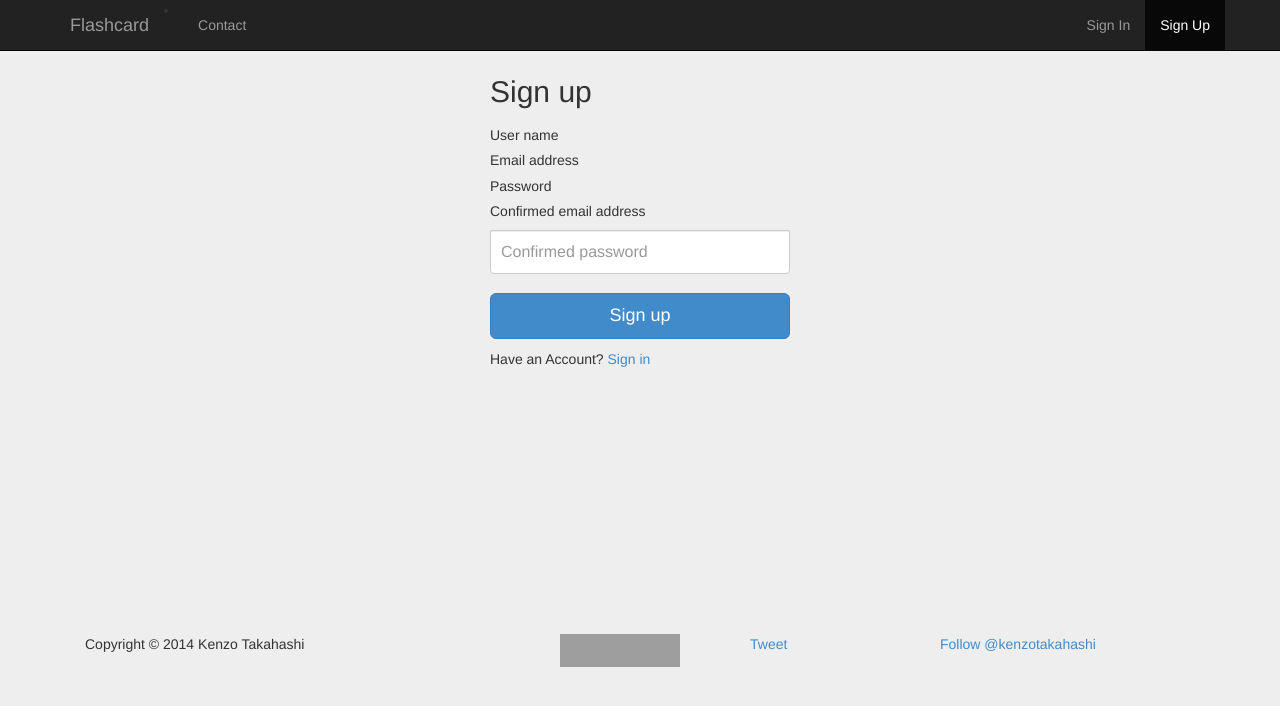
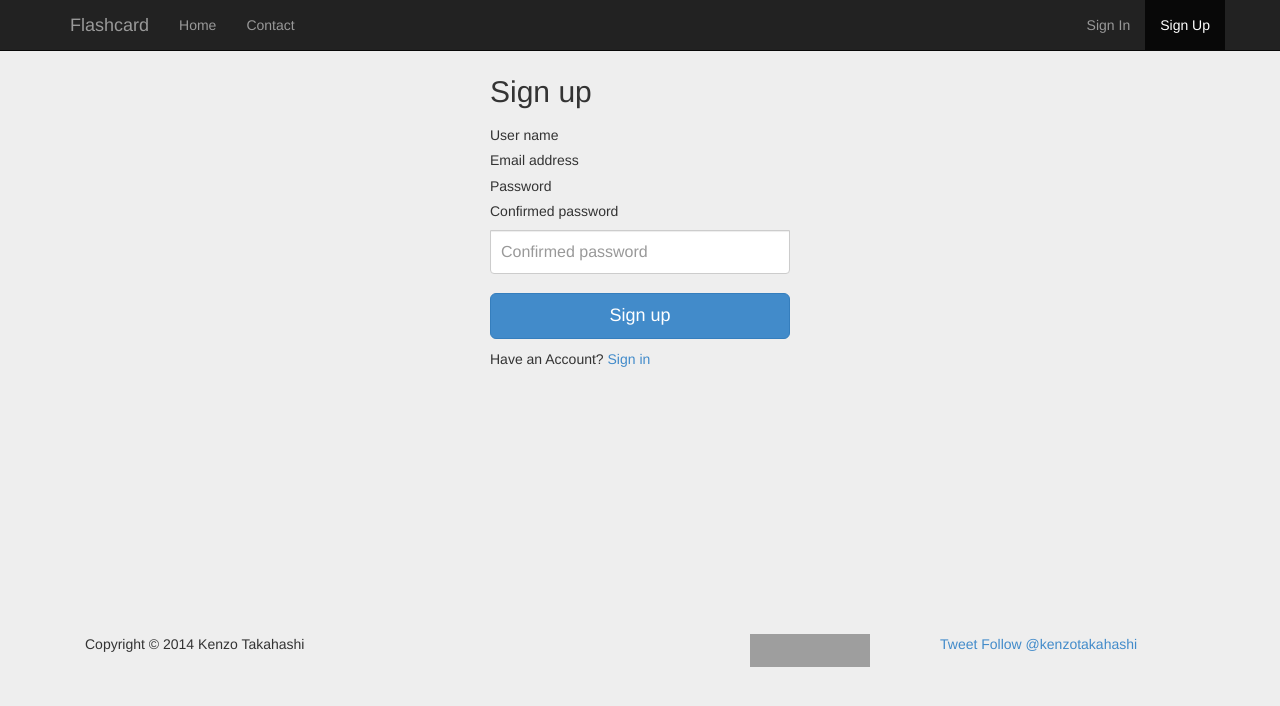
Before and after one commit to kenzotakahashi/flashcard, a Django app: template templates/flash/register.html in a window 1280 px wide. Shown: the top 706 px of the page. Run offline with Django 3.2, Linux system fonts and the light colour scheme; the template is opened without the code that fills it, so the values that code supplies are empty; some libraries are stand-ins or nearby versions; grey boxes are pictures that could not be loaded.

Commit message:
bug fixes

```diff
--- a/flash/urls.py
+++ b/flash/urls.py
@@ -16,4 +16,5 @@ urlpatterns = patterns('',
 	url(r'^delete_question/(?P<question_id>\d+)/$', views.deleteQuestion, name='deleteQuestion'),
 	url(r'^test/(?P<test_id>\d+)/(?P<cardset_id>\d+)/(?P<question_id>\d+)/(?P<option>\d?)$',
 	 	views.test, name='test'),
+	url(r'^example/$', views.example, name='example'),
 	)
--- a/templates/flash/base.html
+++ b/templates/flash/base.html
@@ -35,9 +35,12 @@
         <span class="icon-bar"></span>
         <span class="icon-bar"></span>
       </button>
-      {% block home %}<li>{% endblock %}<a class="navbar-brand" href="/">Flashcard</a></li>
+      <a class="navbar-brand" href="/">Flashcard</a>
     </div>
     <div class="navbar-collapse collapse">
+      <ul class="nav navbar-nav">
+        {% block home %}<li>{% endblock %}<a href="/">Home</a></li>
+      </ul>
       <ul class="nav navbar-nav">
         {% block contact %}<li>{% endblock %}<a href="/contact/">Contact</a></li>
       </ul>
@@ -66,7 +69,7 @@
     <div class="col-xs-6 col-sm-3">
       <p>Copyright &copy; 2014 Kenzo Takahashi</p>
     </div>
-    <div class="col-xs-6 col-sm-2"> <!-- Facebook API -->
+    <div class="col-xs-6 col-sm-4"> <!-- Facebook API -->
       <div class="fb-like" data-href="http://kenzo.pythonanywhere.com/" data-layout="standard" data-action="like" data-show-faces="true" data-share="true"></div>
     </div>
     <div class="col-xs-6 col-sm-2"> <!-- LinkedIn API -->
@@ -75,11 +78,11 @@
     <a href="http://www.linkedin.com/pub/kenzo-takahashi/64/874/739">
       <img src="http://s.c.lnkd.licdn.com/scds/common/u/img/webpromo/btn_viewmy_120x33.png" width="120" height="33" border="0" alt="View kenzo takahashi's profile on LinkedIn"></a>
     </div>
-    <div class="col-xs-6 col-sm-2"> <!-- Twitter tweet API -->
+    <div class="col-xs-6 col-sm-3"> <!-- Twitter tweet API -->
       <a href="https://twitter.com/share" class="twitter-share-button" data-via="twitterapi" data-lang="en">Tweet</a>
       <script>!function(d,s,id){var js,fjs=d.getElementsByTagName(s)[0];if(!d.getElementById(id)){js=d.createElement(s);js.id=id;js.src="https://platform.twitter.com/widgets.js";fjs.parentNode.insertBefore(js,fjs);}}(document,"script","twitter-wjs");</script>
-    </div>
-    <div class="col-xs-6 col-sm-3"> <!-- Twitter follow API -->
+<!--     </div>
+    <div class="col-xs-6 col-sm-3"> --> <!-- Twitter follow API -->
       <a href="https://twitter.com/kenzotakahashi" class="twitter-follow-button" data-show-count="false" data-lang="en">Follow @kenzotakahashi</a>
       <script>!function(d,s,id){var js,fjs=d.getElementsByTagName(s)[0];if(!d.getElementById(id)){js=d.createElement(s);js.id=id;js.src="//platform.twitter.com/widgets.js";fjs.parentNode.insertBefore(js,fjs);}}(document,"script","twitter-wjs");</script>
     </div>
--- a/templates/flash/dashboard.html
+++ b/templates/flash/dashboard.html
@@ -27,9 +27,6 @@
 					<a class="btn btn-default btn-lg" href="/test/0/{{ cardset_id }}/0/" role="button">
 					Test</a>
 				{% endif %}
-<!-- 				<a class="btn btn-default btn-lg" href="/dashboard/{{ cardset_id }}/" role="button">
-					<span class="glyphicon glyphicon-trash"></span>
-				</a> -->
 			</div>
 			{% endif %}
 			<h1>{{ selectedCardSet.name }}</h1>
@@ -65,5 +62,5 @@
 
 {% endblock %}
 {% block js %}
-<!-- <script src="{% static 'js/offcanvas.js' %}"></script> -->
+<script src="{% static 'js/offcanvas.js' %}"></script>
 {% endblock %}
--- a/templates/flash/editCardSet.html
+++ b/templates/flash/editCardSet.html
@@ -9,7 +9,7 @@
 {% block body %}
 
 <div class="container">
-  <form class="form-signin" method="post" action="/create_cardset/" role="form">
+  <form class="form-signin" method="post" action="/edit_cardset/{{ cardSet.pk }}/" role="form">
     {% csrf_token %}
     <h2 class="form-signin-heading">Edit card set</h2>
     <p>{{ message }}</p>
--- a/templates/flash/register.html
+++ b/templates/flash/register.html
@@ -26,7 +26,7 @@
     <h5>Password</h5>
     {{ userForm.password.errors }}
     {{ userForm.password }}
-    <h5>Confirmed email address</h5>
+    <h5>Confirmed password</h5>
     <input type="password" class="form-control" name="confirm"
             placeholder="Confirmed password" required>
     <button class="btn btn-lg btn-primary btn-block" data-loading-text="Loading..." type="submit">Sign up</button>
```
Also changed, not shown: flash/views.py (+5 -8 lines), templates/flash/example.html (added, +70 -0 lines), db.sqlite, 4 other files.
